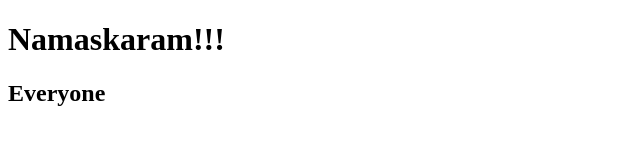
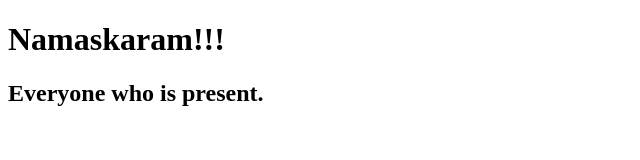
Before and after one commit to Mohit1310/gitflow, a plain HTML site: page index.html in a window 1280 px wide. Shown: the whole page, without its empty margins (0-640 px from the left). Drawn offline with Linux system fonts and the light colour scheme.

Commit message:
bug fixed

```diff
--- a/index.html
+++ b/index.html
@@ -7,6 +7,6 @@
 </head>
 <body>
     <h1>Namaskaram!!!</h1>
-    <h2>Everyone</h2>
+    <h2>Everyone who is present.</h2>
 </body>
 </html>
```
